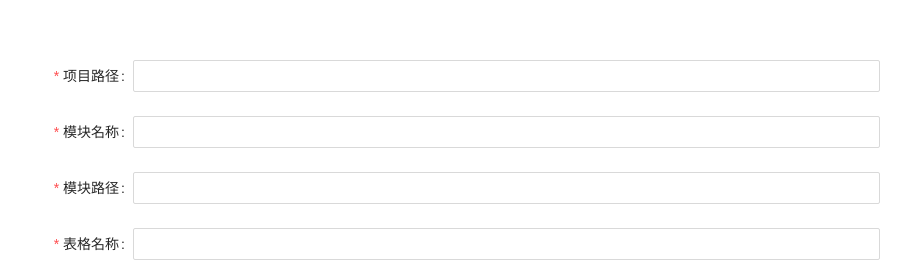
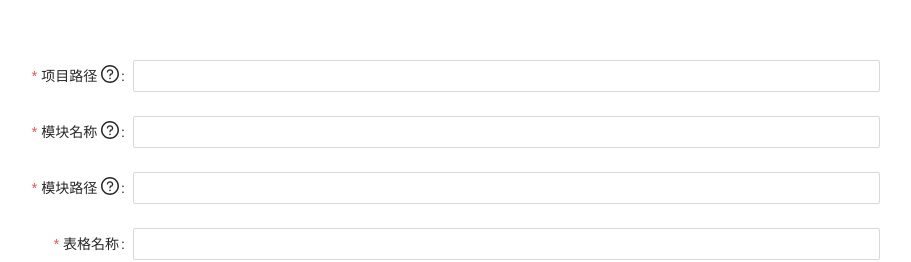
Before and after one commit to LittleMason/sword-form, a Vue app: page / in a window 1280 px wide. Shown: the top 262 px of the page, without its empty margins (187-1098 px from the left). Built offline with nearby package versions, Linux system fonts and the light colour scheme.

Commit message:
✨ feat: add tooltip of field

```diff
--- a/src/App.vue
+++ b/src/App.vue
@@ -1,12 +1,49 @@
 <template>
   <a-form name="sword1Form" v-bind="formItemLayout">
-    <a-form-item label="项目路径" v-bind="validateInfos.projectUrl">
+    <a-form-item v-bind="validateInfos.projectUrl">
+      <template #label>
+        <span>
+        项目路径
+        <a-popover>
+          <template #content>
+            This field is what project  you want build  of path, <br/>
+            This plugin will automatically select current workspace path
+          </template>
+          <question-circle-outlined :style="{ fontSize: '18px' }" />
+        </a-popover>
+        </span>
+      </template>
       <a-input v-model:value="formState.projectUrl"></a-input>
     </a-form-item>
-    <a-form-item label="模块名称" v-bind="validateInfos.modelName">
+    <a-form-item v-bind="validateInfos.modelName">
+      <template #label>
+        <span>
+          模块名称
+        <a-popover>
+          <template #content>
+            This field is what business module you want build, <br/>
+            it will be generate at folder of 'views','api' eg of below
+          </template>
+          <question-circle-outlined :style="{ fontSize: '18px' }" />
+        </a-popover>
+        </span>
+      </template>
       <a-input v-model:value="formState.modelName"></a-input>
     </a-form-item>
-    <a-form-item label="模块路径" v-bind="validateInfos.modelPath">
+    <a-form-item v-bind="validateInfos.modelPath">
+      <template #label>
+        <span>
+          模块路径
+        <a-popover>
+          <template #content>
+            This field is generated business module of path, <br/>
+            plugin will automatically add prefix of till current project's 'views' folder for this field,include end of symbol '/'<br/>
+            so you just like input follow: [fatherPath]*/moduleName <span style="color:red">(don't need '/' in the began)</span>
+          </template>
+          <question-circle-outlined :style="{ fontSize: '18px' }" />
+        </a-popover>
+        </span>
+      </template>
       <a-input v-model:value="formState.modelPath"></a-input>
     </a-form-item>
     <a-form-item label="表格名称" v-bind="validateInfos.title">
@@ -138,7 +175,7 @@
         <a-radio :value="false">禁用</a-radio>
       </a-radio-group>
     </a-form-item>
-    <a-form-item label="下拉字典" v-bind="validateInfos.hasDictionary">
+    <!-- <a-form-item label="下拉字典" v-bind="validateInfos.hasDictionary">
       <a-radio-group v-model:value="formState.hasDictionary">
         <a-radio :value="true">启用</a-radio>
         <a-radio :value="false">禁用</a-radio>
@@ -149,7 +186,7 @@
         <a-radio :value="true">启用</a-radio>
         <a-radio :value="false">禁用</a-radio>
       </a-radio-group>
-    </a-form-item>
+    </a-form-item> -->
 
     <a-form-item label="项目默认接口参数" v-bind="validateInfos.hasProjectDefaultParam">
       <a-radio-group v-model:value="formState.hasProjectDefaultParam">
@@ -165,17 +202,20 @@
 </template>
 
 <script lang="ts">
-declare let acquireVsCodeApi:any;
-import { defineComponent, reactive, toRaw, ref, computed,onMounted } from "vue";
+import { defineComponent, reactive, toRaw, ref, computed, onMounted } from "vue";
 import { Form, message } from "ant-design-vue";
 import { ProjectConfigScema, DynamicFieldType } from "./types/index";
-import { MinusCircleOutlined, PlusOutlined } from "@ant-design/icons-vue";
+import {
+  MinusCircleOutlined,
+  PlusOutlined,
+  QuestionCircleOutlined,
+} from "@ant-design/icons-vue";
 import { COMPONENTS } from "./util/enum";
 import { basicColumns } from "./data";
 const useForm = Form.useForm;
 export default defineComponent({
   name: "App",
-  components: { MinusCircleOutlined, PlusOutlined },
+  components: { MinusCircleOutlined, PlusOutlined, QuestionCircleOutlined },
   setup() {
     //form
     const formItemLayout = {
@@ -232,7 +272,7 @@ export default defineComponent({
       ],
       actions: [
         {
-          required: true,
+          required: false,
           message: "Please select actions",
         },
       ],
@@ -316,7 +356,8 @@ export default defineComponent({
       onValidate: (...args) => console.log(...args),
     });
 
-    const vscodeInterface =window.acquireVsCodeApi ??
+    const vscodeInterface =
+      window.acquireVsCodeApi ??
       function () {
         console.log("没有acquireVsCodeApi方法");
       };
@@ -328,12 +369,12 @@ export default defineComponent({
       }
     };
     // watch vscode postMessage
-    onMounted(()=>{
-      window.addEventListener('message',(event)=>{
+    onMounted(() => {
+      window.addEventListener("message", (event) => {
         const receiveDatas = event.data;
-        formState.projectUrl = receiveDatas['rootPath']
-      })
-    })
+        formState.projectUrl = receiveDatas["rootPath"];
+      });
+    });
 
     //table
     const componentOptions = ref<Array<any>>([]);
@@ -378,8 +419,6 @@ export default defineComponent({
       console.log("formState:", formState.dynamicFields);
     };
 
-
-
     return {
       formItemLayout,
       validateInfos,
```
